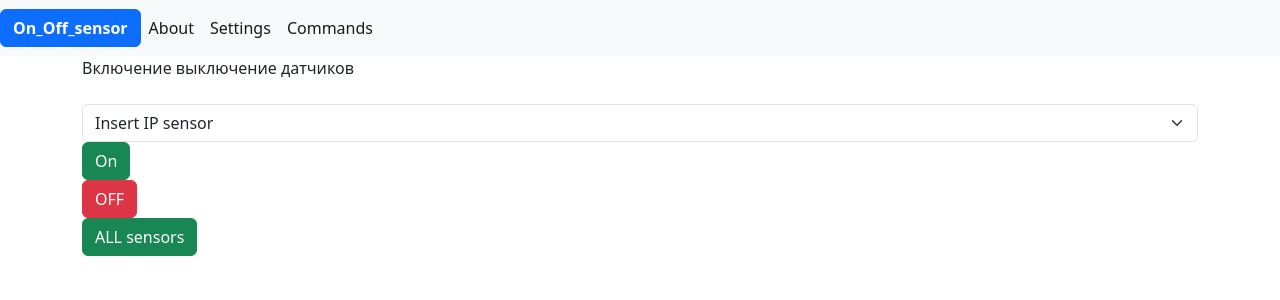
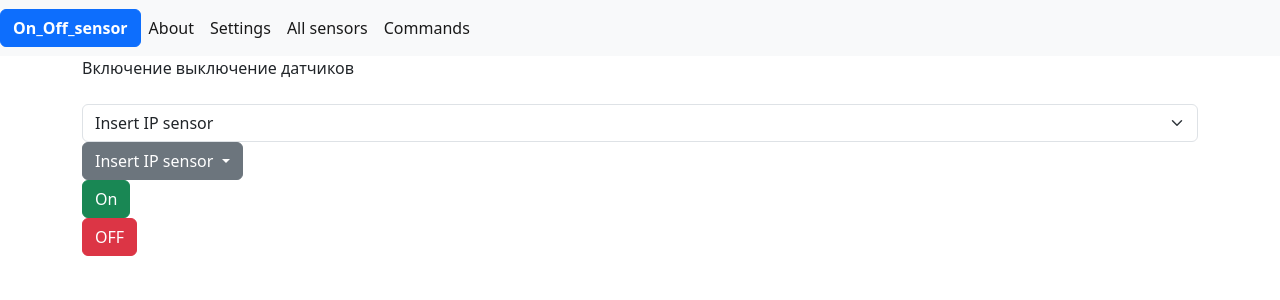
Before and after one commit to Pitonch/On_OFF_sensor, a Django app: page /interaction/commands/ in a window 1280 px wide. Shown: the top 300 px of the page. Run offline with Django 4.2, Linux system fonts and the light colour scheme; some libraries are stand-ins or nearby versions.

Commit message:
add ll sensors commands problem with url and ip

```diff
--- a/interaction/admin.py
+++ b/interaction/admin.py
@@ -27,7 +27,6 @@ class HomeAdmin(admin.ModelAdmin):
     search_fields = ('name_sensor',)
     list_filter = ('name_sensor', 'location',)
 
-
-    @admin.display() #description='название дома'
+    @admin.display()
     def home_name(self, obj: Sensor):
         return Home.objects.get(name_home=obj.name_sensor).name_home
--- a/interaction/urls.py
+++ b/interaction/urls.py
@@ -8,13 +8,15 @@ from interaction import views as interaction_views
 urlpatterns = [
     path('about/', interaction_views.about, name='url_to_about'),
     path('settings/', interaction_views.settings, name='url_to_settings'),
+    path('allsensors/', interaction_views.show_sensors, name='all_sensors'),
+    path('commands/', interaction_views.commands, name='url_to_commands'),
+    path('commands/<status>', interaction_views.sensor_on_off, name='sensor'),
+    path('commands/<ip_>', interaction_views.ip_sensor, name='ip_sensor'),
     # path('settings/create/', interaction_views.create),
     # path('settings/edit/<int:sensor_id>/', interaction_views.edit),
     # path('settings/delete/<int:sensor_id>/', interaction_views.delete),
-    path('commands/', interaction_views.commands, name='url_to_commands'),
     # re_path(r'^commands/sensor/On|off', interaction_views.sensor, name='sensor'),
     # path('commands/off_sensor/', interaction_views.off_sensor, name='off_sensor'),
     # path('commands/on_sensor/', interaction_views.on_sensor, name='on_sensor'),
-    path('commands/<status>', interaction_views.sensor_on_off, name='sensor'),
-    path('commands/allsensors/', interaction_views.show_sensors, name='all_sensors'),
+
     ]
--- a/interaction/views.py
+++ b/interaction/views.py
@@ -1,10 +1,8 @@
 import requests
 from django.shortcuts import render, redirect
 from .models import Sensor
-from django.http import JsonResponse
+from django.http import JsonResponse, HttpResponse
 from django.http import HttpResponseRedirect, HttpResponseNotFound
-
-
 
 
 def home(request):
@@ -28,35 +26,40 @@ def next_pages(request):
     return render(request, 'interaction/next.html', {'content': '<h1>next</h1>'})
 
 
-# отправляем запрос GET на датчик (IP получаем через регистрации по WIFI).
+# вывод всех датчиков
 
-#правильный способ!!!!.
 
-# правильный способ!!!!.
+def show_sensors(request):
+    all_ip_sensors = Sensor.objects.all()
+    print(all_ip_sensors)
+    return render(request, "interaction/all_sensors.html", {'all_ip_sensors': all_ip_sensors})
+
+
+def ip_sensor(request):
+    ip_ = request.GET.get('ip_sensor')
+    print('IP' + ip_)
+    # return render(request, "interaction/all_sensors.html", {'ip_': ip_sensor})
+    return HttpResponse(f'<h2>IP: {ip_}</h2>')
+
 
 def sensor_on_off(request, status: str):
-    url_sensor = 'http://192.168.0.89/'
-    switch = requests.post(url_sensor + f'cm?cmnd=Power%20{status}')
-    print(switch)
+    url_sensor = '192.168.0.89'
+    print(url_sensor)
+    switch = requests.post('http://' + url_sensor + f'/cm?cmnd=Power%20{status}')
+    # print(switch)
     switch.raise_for_status()
     result = switch.json()
     print(result)
     # return JsonResponse(result)
     #доработать через ajax
-    return redirect('/interaction/commands/')
-
-
-# вывод всех датчиков на экран с указанием их принадлежности
-
-def show_sensors(request):
-    all_ip_sensors = Sensor.objects.all()
-    return render(request, "interaction/all_sensors.html", {'all_ip_sensors': all_ip_sensors})
+    return redirect('/interaction/commands/', JsonResponse(result))
 
 
 
 
-ip_sensor = Sensor.objects.all()
-print(ip_sensor.query)
+
+
+
 
 
 
--- a/templates/interaction/base.html
+++ b/templates/interaction/base.html
@@ -36,7 +36,14 @@
                 <a class="nav-link" href="{% url 'url_to_settings' %}">Settings</a>
 
             <li class="nav-item active">
+                <a class="nav-link" href="{% url 'all_sensors' %}">All sensors</a>
+
+            <li class="nav-item active">
                 <a class="nav-link" href="{% url 'url_to_commands' %}">Commands</a>
+
+
+
+
 
         </li>
 
--- a/templates/interaction/commands.html
+++ b/templates/interaction/commands.html
@@ -3,9 +3,7 @@
 {% block title %} Commands {% endblock %}
 
 {%  load static %}
-<script type="text/javascript" src="https://ajax.googleapis.com/ajax/libs/jquery/2.0.3/jquery.min.js"></script>
-{#  <script src="/js/ajax.js"></script>#}
-    <script src="{% static 'js/ajax.js' %}"></script>
+
 
 
 {% block content %}
@@ -16,8 +14,36 @@
 
     <select class="form-select" >
   <option selected>Insert IP sensor</option>
-  <option value="1">192.168.0.89</option>
+  <option value="1">"{% url 'all_sensors' %}"</option>
  </select>
+    <div class="dropdown">
+  <button class="btn btn-secondary dropdown-toggle" type="button" id="dropdownMenuButton1" data-bs-toggle="dropdown" aria-expanded="false">
+    Insert IP sensor
+  </button>
+  <ul class="dropdown-menu" aria-labelledby="dropdownMenuButton1">
+    <li><a class="dropdown-item" href=""></a>1</li>
+
+  </ul>
+</div>
+
+
+
+{#<form action="{% url 'ip_sensor' %}" method="post" enctype="multipart/form-data">#}
+{#{% csrf_token %}#}
+{#<div class="form-group">#}
+{#  <label for="exampleFormControlTextarea1">Insert IP sensor</label>#}
+{#  <textarea class="form-control" name="inputText" id="exampleFormControlTextarea1" rows="10" style="width:1000px; "></textarea>#}
+{#</div>#}
+{#<div class="d-flex justify-content-center">#}
+{#  <div class="border d-flex justify-content-center" style="width:160px">#}
+{#    <a href="{% url 'ip_sensor' %}">#}
+{#        <button type="submit" class="btn btn-primary">Подтвердить</button>#}
+{#    </a>#}
+{#  </div>#}
+{#</div>#}
+{#</form>#}
+
+
 
 <form action="{% url 'sensor' 'On' %}" method="POST">
 {% csrf_token %}
@@ -33,12 +59,4 @@
 
 </form>
 
-<form action="{% url 'all_sensors' %}" method="get">
-{#                  {% csrf_token %}#}
-    <button type="submit" class="btn btn-success">ALL sensors</button>
-
-</form>
-
-
-
 {% endblock %}
```
Also changed, not shown: templates/interaction/all_sensors.html (+4 -13 lines), templates/interaction/settings.html (+39 -39 lines).
